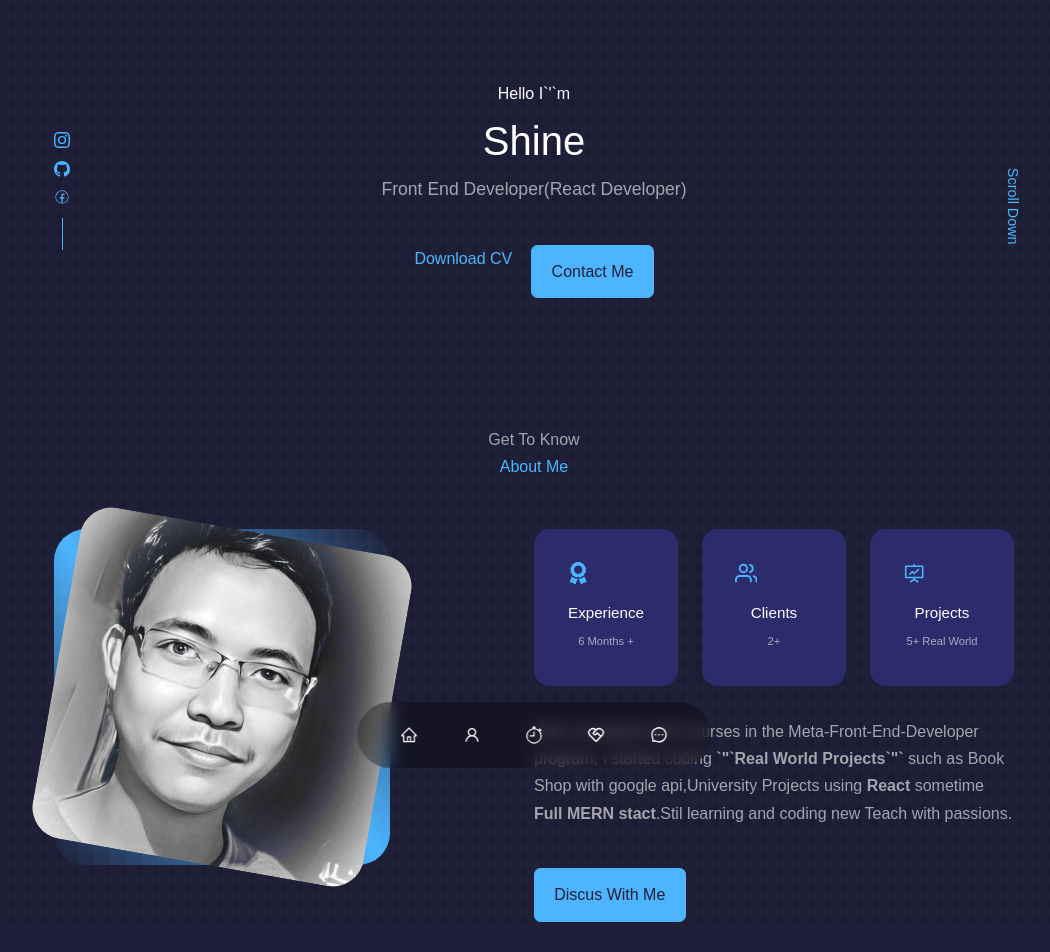
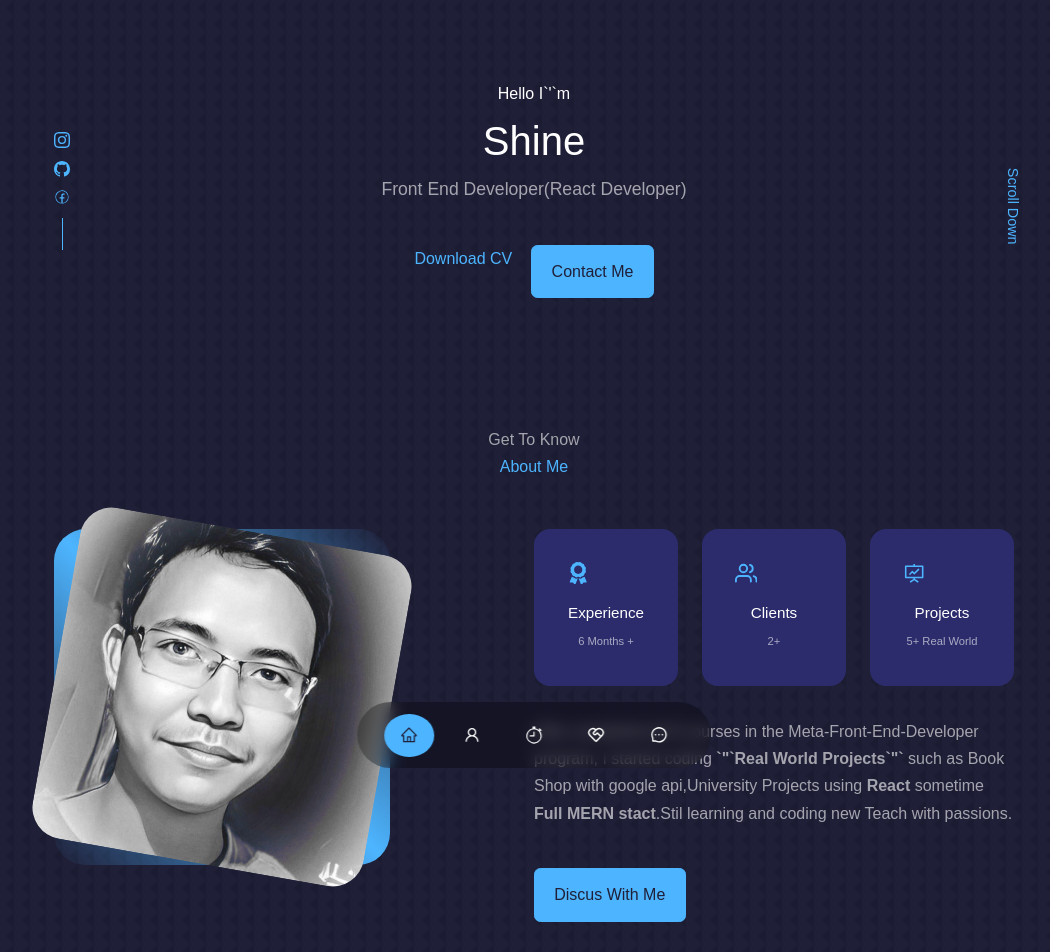
Before and after one commit to ShineEnoki/shine-dev-portfo, a Next.js app: page / in a window 1280 px wide. Shown: the top 952 px of the page, without its empty margins (106-1156 px from the left). Before the commit the page ends 922 px from the top, so only its background shows below. Built offline with nearby package versions, Linux system fonts and the light colour scheme.

Commit message:
minor css changes

```diff
--- a/components/About.jsx
+++ b/components/About.jsx
@@ -12,8 +12,9 @@ const About = () => {
         <h2>About Me</h2>
         <div className="container about__container">
             <div className="about__me">
-                <div className="about__me-image">
+                <div className="about__me-image relative">
                     <Image
+                        priority
                         src="/assets/shine.jpg"
                         fill
                         alt="Shine"
--- a/components/Nav.jsx
+++ b/components/Nav.jsx
@@ -3,26 +3,40 @@ import { AiOutlineHome, AiOutlineUser, AiOutlineMessage } from 'react-icons/ai';
 import { BsStopwatch } from "react-icons/bs";
 import { RiServiceLine } from "react-icons/ri";
 import Link from 'next/link';
+import { useRouter } from 'next/router';
 
 
 
 const Nav = () => {
-
+    const router = useRouter();
     return (
         <nav>
-            <Link href='/' activeClassName='active'>
+            <Link href='/'
+                className={`${router.pathname === '/' ? 'active' : null}`}
+            >
                 <AiOutlineHome />
             </Link>
-            <Link href='/projects' activeClassName='active'>
+            <Link
+                href='/projects'
+                className={`${router.pathname === '/projects' ? 'active' : null}`}
+            >
                 <AiOutlineUser />
             </Link>
-            <Link href='/experience' activeClassName='active'>
+            <Link
+                href='/experience'
+                className={`${router.pathname === '/experience' ? 'active' : null}`}
+            >
                 <BsStopwatch />
             </Link>
-            <Link href='/services' activeClassName='active'>
+            <Link
+                href='/services'
+                className={`${router.pathname === '/services' ? 'active' : null}`}>
                 <RiServiceLine />
             </Link>
-            <Link href='/contact' activeClassName='active'>
+            <Link
+                href='/contact'
+                className={`${router.pathname === '/contact' ? 'active' : null}`}
+            >
                 <AiOutlineMessage />
             </Link>
         </nav>
--- a/styles/globals.css
+++ b/styles/globals.css
@@ -63,6 +63,8 @@ h1{
 
 section{
     margin-top: 8rem;
+    margin-bottom: 8rem;
+
     /* height: 100vh; */
 }
 
```
